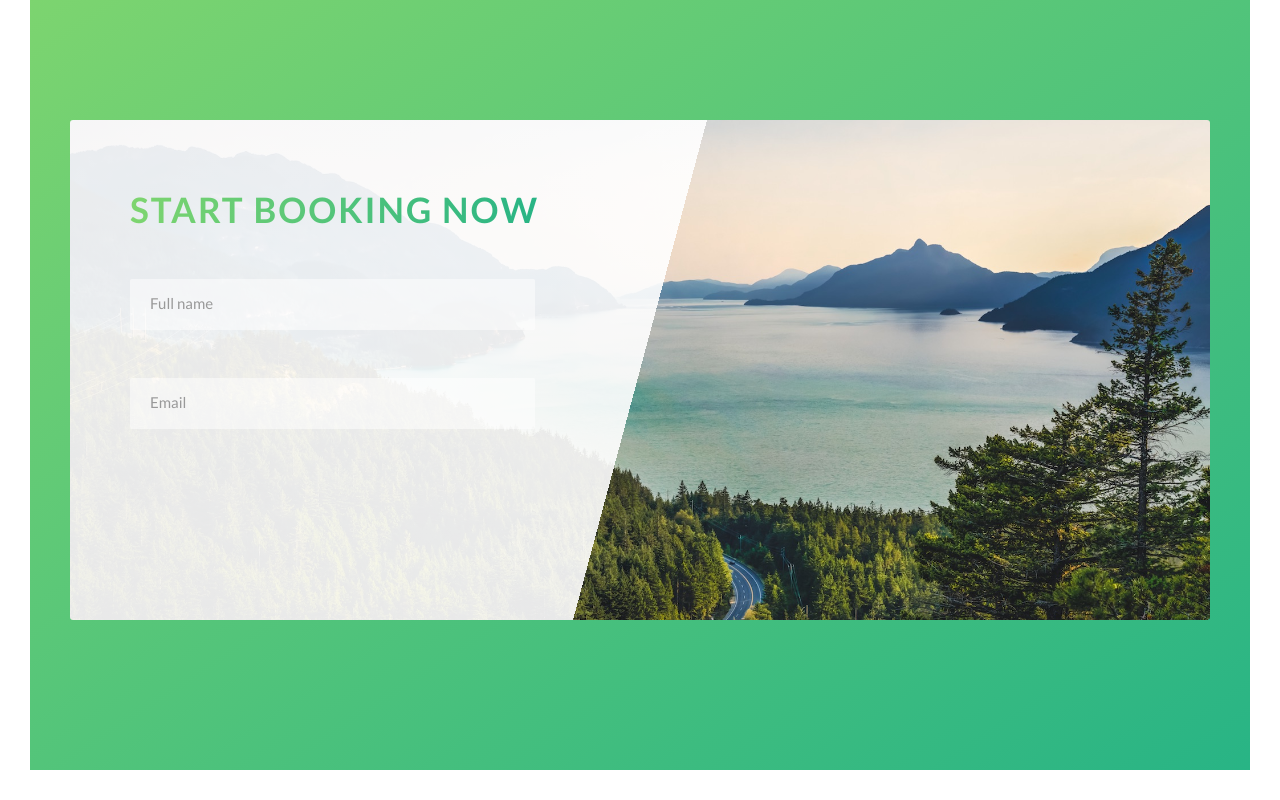
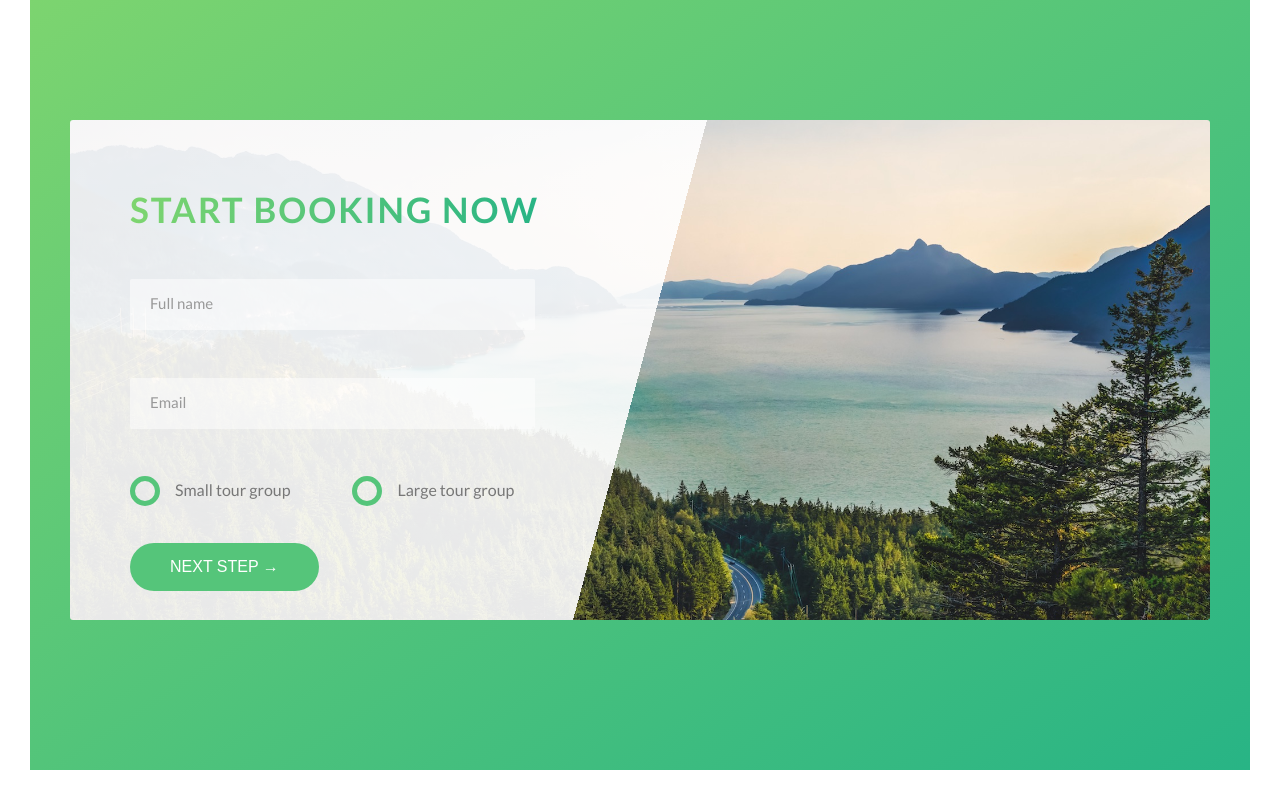
Before and after one commit to cperezep/adventour, a website: page index.html in a window 1280 px wide. Shown: the part 4563-5363 px from the top of the page. Drawn offline with Linux system fonts and the light colour scheme.

Commit message:
Build radio component on Booking Section.

```diff
--- a/index.html
+++ b/index.html
@@ -287,6 +287,28 @@
                                     <input type="email" class="form__input" placeholder="Email" id="email" autocomplete="off" required>
                                     <label for="email" class="form__label">Email address</label>
                                 </div>
+                                <div class="form__group u-margin-bottom-medium">
+                                    <div class="form__radio-group">
+                                        <!-- We cannot style the radio button -->
+                                        <input type="radio" class="form__radio-input" id="small" name="size">
+                                        <label for="small" class="form__radio-label">
+                                            <!-- We're building our custom radio buttons -->
+                                            <span class="form__radio-button"></span>
+                                            Small tour group
+                                        </label>
+                                    </div>
+                                    <div class="form__radio-group">
+                                        <input type="radio" class="form__radio-input" id="large" name="size">
+                                        <label for="large" class="form__radio-label">
+                                            <span class="form__radio-button"></span>
+                                            Large tour group
+                                        </label>
+                                    </div>
+                                </div>
+
+                                <div class="from__group">
+                                    <button class="btn btn--green">Next step &rarr;</button>
+                                </div>
                             </form>
                         </div>
                     </div>
--- a/sass/base/_utilities.scss
+++ b/sass/base/_utilities.scss
@@ -1,24 +1,24 @@
 // Utility classes are simple classes which only have one simple goal
 .u-center-text {
-  text-align: center;
+  text-align: center !important;
 }
 
 .u-margin-bottom-small {
-  margin-bottom: 1.5rem;
+  margin-bottom: 1.5rem !important;
 }
 
 .u-margin-bottom-medium {
-  margin-bottom: 4rem;
+  margin-bottom: 4rem !important;
 }
 
 .u-margin-bottom-big {
-  margin-bottom: 8rem;
+  margin-bottom: 8rem !important;
 }
 
 .u-margin-top-big {
-  margin-top: 8rem;
+  margin-top: 8rem !important;
 }
 
 .u-margin-top-huge {
-  margin-top: 10rem;
+  margin-top: 10rem !important;
 }
--- a/sass/components/_button.scss
+++ b/sass/components/_button.scss
@@ -4,6 +4,7 @@
 /* :link is pseudo-class -> special state of a selector, in this case when it is an anchor element */
 /* visited when a user has visited a link (purple color default) */
 .btn {
+  &,
   &:link,
   &:visited {
     text-transform: uppercase;
@@ -17,6 +18,10 @@
     transition: all 0.2s;
     position: relative;
     font-size: $default-font-size;
+
+    // Change for the <button> element
+    border: none;
+    cursor: pointer;
   }
 
   &:hover {
@@ -32,7 +37,9 @@
   }
 
   /* state when click the button */
-  &:active {
+  &:active,
+  &:focus {
+    outline: none;
     transform: translateY(-1px);
     box-shadow: 0 0.5rem 1rem rgba($color-black, 0.2);
   }
--- a/sass/components/_form.scss
+++ b/sass/components/_form.scss
@@ -16,6 +16,7 @@
     border-bottom: 3px solid transparent;
     display: block;
     width: 90%;
+    transition: all 0.3s;
 
     &:focus {
       outline: none;
@@ -54,4 +55,52 @@
     visibility: hidden; // The element really gone
     transform: translateY(-4rem);
   }
+
+  &__radio {
+    &-group {
+      width: 49%;
+      display: inline-block;
+    }
+
+    &-input {
+      display: none;
+    }
+
+    &-label {
+      font-size: $default-font-size;
+      cursor: pointer;
+      position: relative;
+      padding-left: 4.5rem;
+    }
+
+    &-button {
+      height: 3rem;
+      width: 3rem;
+      border: 5px solid $color-primary;
+      border-radius: 50%;
+      display: inline-block;
+      position: absolute;
+      left: 0;
+      top: -0.4rem;
+
+      &::after {
+        content: "";
+        display: block;
+        height: 1.3rem;
+        width: 1.3rem;
+        border-radius: 50%;
+        position: absolute;
+        top: 50%;
+        left: 50%;
+        transform: translate(-50%, -50%);
+        background-color: $color-primary;
+        opacity: 0;
+        transition: opacity 0.2s;
+      }
+    }
+
+    &-input:checked + &-label &-button::after {
+      opacity: 1;
+    }
+  }
 }
```
Also changed, not shown: css/style.css.
